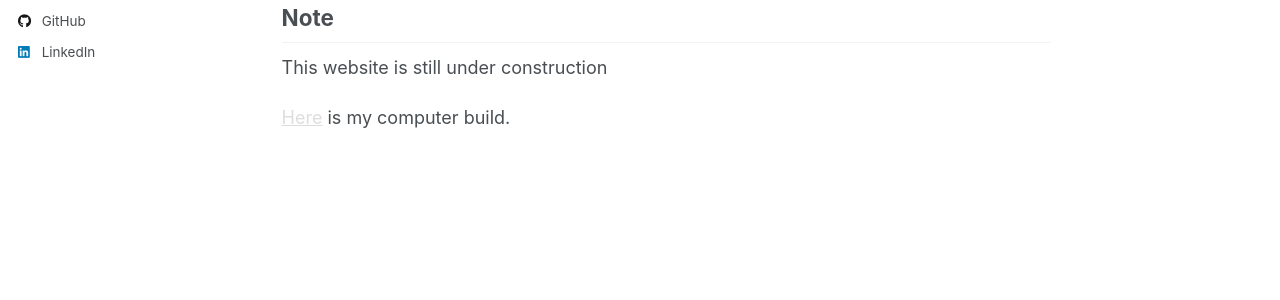
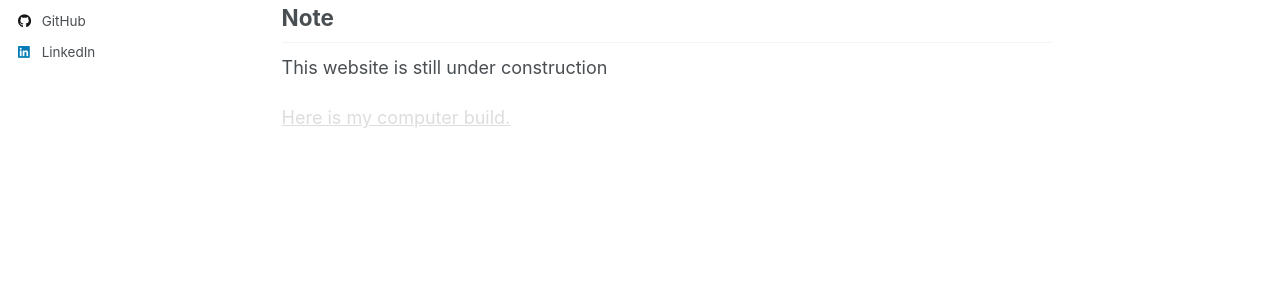
Before and after one commit to hanyixu/hanyixu.github.io, a Jekyll site: the page built from _pages/about.md, in a window 1280 px wide and 964 px high. Shown: the part 429-729 px from the top of the window. Built offline with Jekyll 4.4.1, drawn with Linux system fonts in a browser that asks for light colours.

Commit message:
Update about.md

```diff
--- a/_pages/about.md
+++ b/_pages/about.md
@@ -15,4 +15,4 @@
 ## Note
 This website is still under construction
 
-<a href="https://pcpartpicker.com/list/ffPY2x" style="color:#dddddd">Here</a> is my computer build.
+<a href="https://pcpartpicker.com/list/ffPY2x" style="color:#dddddd">Here is my computer build.</a>
```
